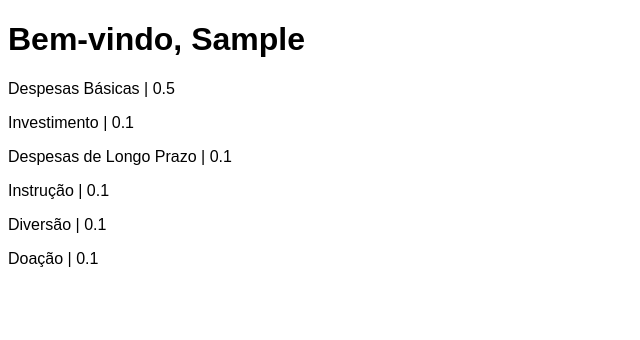
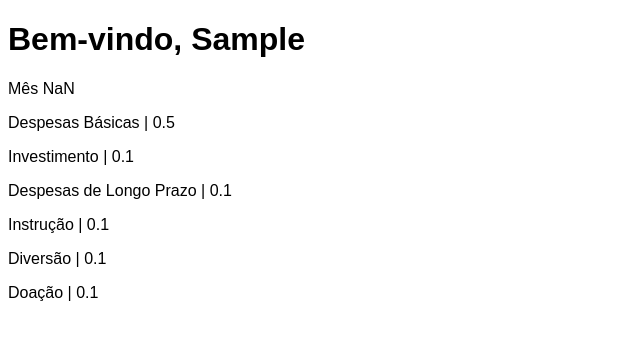
Before and after one commit to onathanmiranda/cofrinho, a React (Create React App) app: page /setup in a window 1280 px wide. Both pictures are taken after typing "Sample" into the empty fields and a click on the button "Salvar". Shown: the top 340 px of the page, without its empty margins (0-640 px from the left). Built offline with nearby package versions, Linux system fonts and the light colour scheme; a web font is replaced by a local one.

Commit message:
Adds timeline, timestamps to database and filters by determined indexes to db

```diff
--- a/src/_routes.js
+++ b/src/_routes.js
@@ -31,16 +31,17 @@ export default connect(mapStateToProps, mapDispatchToProps)((props) => {
 
     const is_loading  = props.user.requesting
     const is_new_user = !is_loading && !props.user.data
+    const is_old_user = !is_loading && props.user.data
 
     return (
         <BrowserRouter>
             <Switch>
                 <Route path="/" exact>
                     {is_loading   && <Loading />}
-                    {!is_new_user && <Redirect to="/overview" />}
                     {is_new_user  && <Redirect to="/setup" />}
+                    {is_old_user  && <Redirect to="/overview" />}
                 </Route>
-                <Route path="/setup" exact component={Setup} />
+                <Route path="/setup"    exact component={Setup} />
                 <Route path="/overview" exact component={Overview} />
             </Switch>
         </BrowserRouter>
--- /dev/null
+++ b/src/components/atoms/balance-total-spent/index.js
@@ -0,0 +1,20 @@
+import { connect } from 'react-redux'
+
+const mapDispatchToProps = null
+
+const mapStateToProps = (state) => {
+
+    const { timeline, expenses } = state
+
+    return ({
+        timeline,
+        expenses
+    })
+}
+
+export default connect(mapStateToProps, mapDispatchToProps)((props) => {
+    const expenses = props.expenses.items
+    const currentMonth = new Date(props.timeline.current).getMonth()
+    const monthExpenses = expenses.filter((expense) => true)
+    return <span>{currentMonth}</span>
+})
--- a/src/models/account.js
+++ b/src/models/account.js
@@ -1,13 +1,15 @@
 export default class Account {
-    constructor({ title, quota, id }){
+    constructor({ title, quota, id, createdAt }){
 
         let obj = {
             title,
             quota,
-            id
+            id,
+            createdAt
         }
 
         if(!id) delete obj.id
+        if(!createdAt) obj.createdAt = new Date().getTime()
 
         return obj
     }
--- a/src/models/earning.js
+++ b/src/models/earning.js
@@ -1,14 +1,15 @@
 export default class Earning {
-    constructor({ title, amount, id, date }){
+    constructor({ title, amount, id, createdAt }){
 
         let obj = {
             title,
             amount,
             id,
-            date
+            createdAt
         }
 
         if(!id) delete obj.id
+        if(!createdAt) obj.createdAt = new Date().getTime()
 
         return obj
     }
--- a/src/models/expense.js
+++ b/src/models/expense.js
@@ -1,15 +1,16 @@
 export default class Expense {
-    constructor({ title, amount, id, date, account }){
+    constructor({ title, amount, id, createdAt, account }){
 
         let obj = {
             title,
             amount,
             account,
             id,
-            date
+            createdAt
         }
 
         if(!id) delete obj.id
+        if(!createdAt) obj.createdAt = new Date().getTime()
 
         return obj
     }
--- /dev/null
+++ b/src/models/timeline.js
@@ -0,0 +1,22 @@
+export default class Timeline {
+    constructor(timestamp){
+
+        timestamp = timestamp ? timestamp : new Date().getTime()
+        const date  = new Date(timestamp)
+
+        const day   = date.getDay()
+        const year  = date.getFullYear()
+        const month = {}
+            month.id        = date.getMonth()
+            month.firstDay  = new Date(year, month.id, 1)
+            month.lastDay   = new Date(year, month.id + 1, 0)
+            month.name      = date.toLocaleString('default', { month: 'long' })
+
+        return ({
+            day,
+            month,
+            year,
+            timestamp
+        })
+    }
+}
--- a/src/screens/overview/index.js
+++ b/src/screens/overview/index.js
@@ -1,4 +1,6 @@
 import { connect } from 'react-redux'
+
+import TotalSpent from '../../components/atoms/balance-total-spent'
 
 const mapStateToProps = (state) => ({
     user:       state.user.data,
@@ -13,6 +15,7 @@ export default connect(mapStateToProps, mapDispatchToProps)((props) => {
     return (
         <>
             <h1>Bem-vindo, {props.user.name}</h1>
+            <p>Mês <TotalSpent /></p>
             {props.accounts.items.map(account => <p key={account.id}>{account.title} | {account.quota}</p>)}
         </>
     )
--- a/src/store/slices/expenses.js
+++ b/src/store/slices/expenses.js
@@ -4,12 +4,13 @@ import Cofrinho from '../../apis/cofrinho'
 const name = "expenses"
 
 const initialState = {
-    items: []
+    items: [],
+    requesting: false
 }
 
 const getExpenses = createAsyncThunk(`${name}/getExpenses`,
   (payload, thunkAPI) => {
-    return Cofrinho.expenses.getAll().then((data) => {
+    return Cofrinho.expenses.getAllBy().then((data) => {
       return data
     }).catch((e) => {
       console.log(e)
@@ -22,6 +23,19 @@ const slice = createSlice({
   name,
   initialState,
   reducers: {},
+  extraReducers: {
+    [getExpenses.fulfilled]: (state, action) => {
+      state.requesting = false
+      state.items = action.payload
+    },
+    [getExpenses.pending]: (state, action) => {
+      state.requesting = true
+    },
+    [getExpenses.rejected]: (state, action) => {
+      state.requesting = false
+      console.log(action.error.message)
+    }
+  }
 })
 
 export { getExpenses }
--- /dev/null
+++ b/src/store/slices/timeline.js
@@ -0,0 +1,36 @@
+import { createSlice } from '@reduxjs/toolkit'
+
+import Timeline from '../../models/timeline'
+
+const name = "timeline"
+
+const initialState = new Timeline()
+
+const slice = createSlice({
+  name,
+  initialState,
+  reducers: {
+      goPreviousMonth: (state, action) => {
+        const currentDate = new Date(state.timestamp)
+        const newDateTimeStamp = currentDate.setMonth(currentDate.getMonth() - 1).getTime()
+        state.current = new Timeline(newDateTimeStamp)
+      },
+      goNextMonth: (state, action) => {
+        const currentDate = new Date(state.timestamp)
+        const newDateTimeStamp = currentDate.setMonth(currentDate.getMonth() + 1).getTime()
+        state.current = new Timeline(newDateTimeStamp)
+      },
+      goToPreviousYear: (state, action) => {
+        const currentDate = new Date(state.timestamp)
+        const newDateTimeStamp = currentDate.setFullYear(currentDate.getFullYear() - 1).getTime()
+        state.current = new Timeline(newDateTimeStamp)
+      },
+      goToNextYear: (state, action) => {
+        const currentDate = new Date(state.timestamp)
+        const newDateTimeStamp = currentDate.setFullYear(currentDate.getFullYear() + 1).getTime()
+        state.current = new Timeline(newDateTimeStamp)
+      }
+  },
+})
+
+export const { reducer } = slice
```
Also changed, not shown: src/apis/cofrinho.js (+65 -9 lines), src/store/index.js (+6 -4 lines), src/store/slices/user.js (+1 -6 lines).
